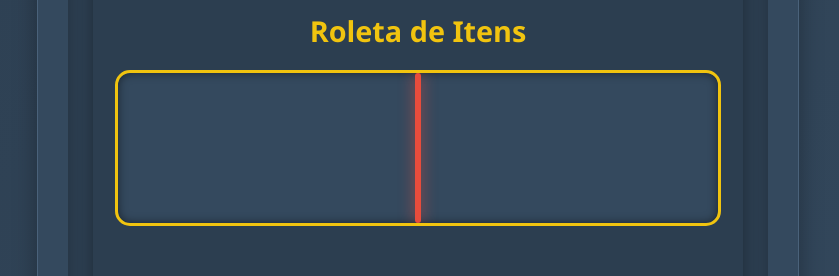
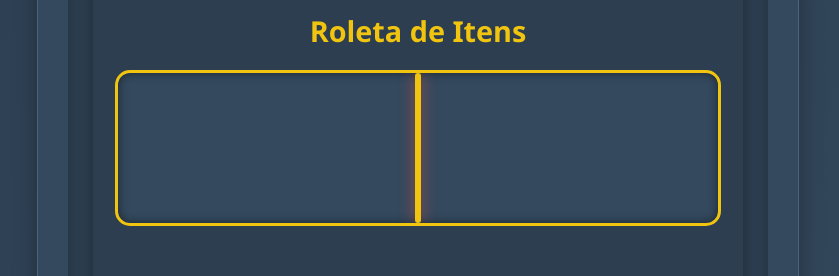
Before and after one commit to sacrilegebr/sacrilegebr.github.io, a plain HTML site: page index.html in a window 1280 px wide. Shown: the part 484-760 px from the top of the page, without its empty margins (222-1061 px from the left). Drawn offline with Linux system fonts and the light colour scheme.

Commit message:
Update styles.css

```diff
--- a/styles.css
+++ b/styles.css
@@ -204,7 +204,7 @@ h2 {
     bottom: 0;
     left: 50%; /* Centraliza o ponteiro */
     width: 6px; /* Ponteiro mais grosso */
-    background: #e74c3c; /* Cor vibrante para o ponteiro */
+    background: #f1c40f; /* Cor vibrante para o ponteiro */
     transform: translateX(-50%);
     z-index: 10;
     box-shadow: 0 0 15px rgba(231, 76, 60, 0.7); /* Brilho no ponteiro */
```
